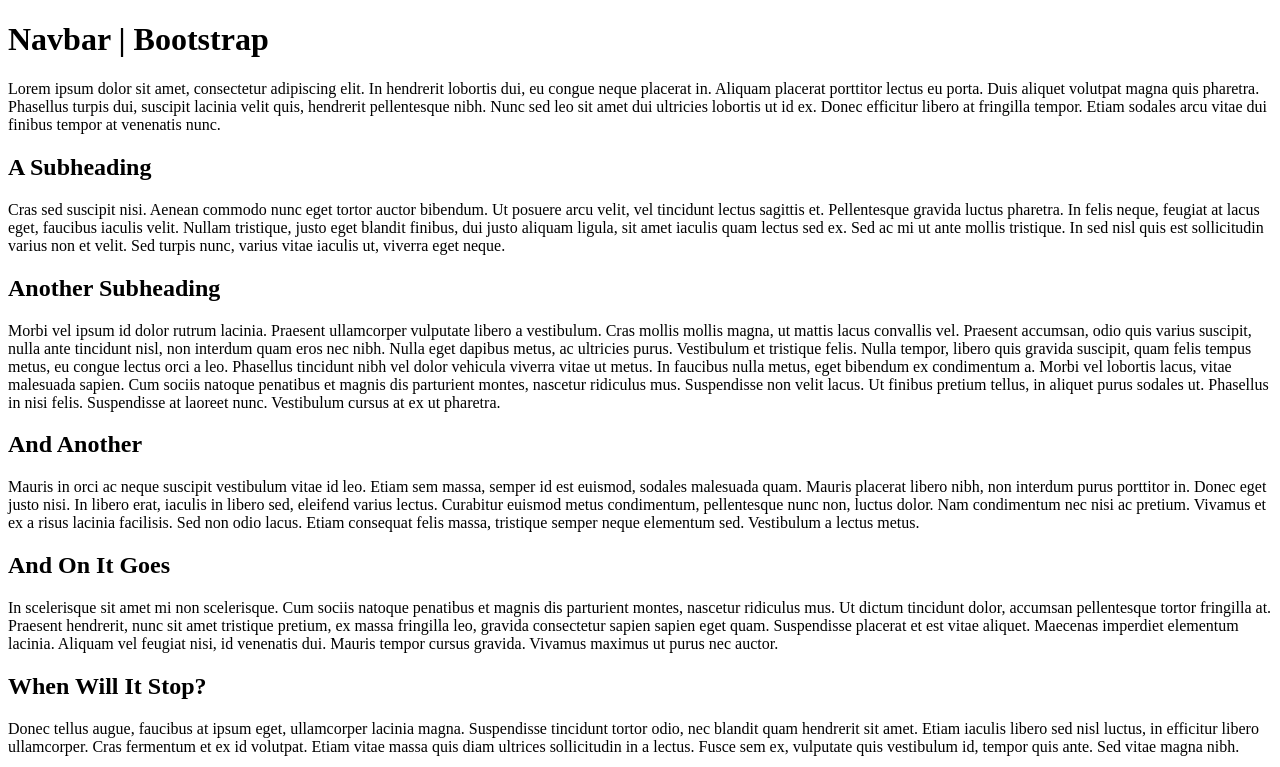
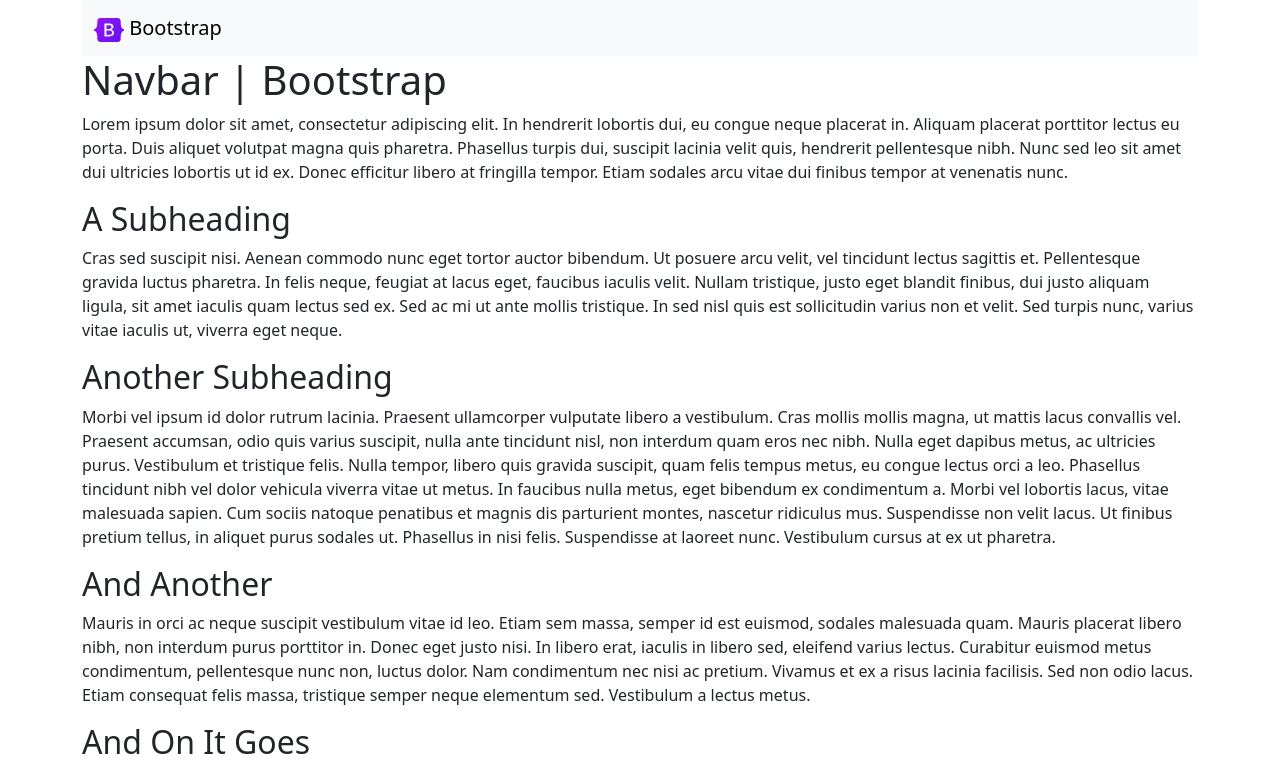
Before and after one commit to smccrindle/comp2081, a plain HTML site: page lesson-6/index.html in a window 1280 px wide. Shown: the top 767 px of the page. Drawn offline with nearby package versions, Linux system fonts and the light colour scheme.

Commit message:
index.html completed by first break

```diff
--- a/lesson-6/index.html
+++ b/lesson-6/index.html
@@ -6,15 +6,23 @@
 		<title>Navbar | Bootstrap</title>
 		<!-- Bootstrap -->
 		<!-- STEP 1: Link to the Bootstrap CSS using a Content Distribution Network (CDN) -->
-
+		<link href="https://cdn.jsdelivr.net/npm/bootstrap@5.3.2/dist/css/bootstrap.min.css" rel="stylesheet" integrity="sha384-T3c6CoIi6uLrA9TneNEoa7RxnatzjcDSCmG1MXxSR1GAsXEV/Dwwykc2MPK8M2HN" crossorigin="anonymous">
 		<!-- STEP 16: Link to your custom styles, then open the CSS file in your code editor to add padding or margin to the MAIN element -->
 		<link href="css/custom.css" rel="stylesheet">
 	</head>
 	<body>
 <!-- STEP 3: Build a fluid or a fixed-width container for proper alignment and padding of content-->
-
+		<div class="container">
 <!-- STEP 4: Build out your basic page-level containers, HEADER, MAIN, FOOTER,and add an H1 inside the HEADER to begin the document outline -->
-
+			<header>
+				<nav class="navbar bg-body-tertiary">
+					<div class="container-fluid">
+						<a href="#" class="navbar-brand">
+							<img src="img/bootstrap-logo.svg" alt="Logo" width="30" height="24" class="d-inline-block"> Bootstrap
+						</a>
+					</div><!-- .container-fluid -->
+				</nav>
+			</header>
 <!-- STEP 5: Build out a NAV element with the classes .navbar - add .navbar-light, and .bg-light to set the text and background colors - include role="navigation" for accessibilty -->
 <!-- STEP 6: Construct the branding image and text using .navbar-brand with an A element and .d-inline-block, and .align-top with an img element (point the src to img/bootstrap-solid.svg) -->
 <!-- STEP 7: Include a series of navigation links using a UL element (right after the branding), contained by a DIV -->
@@ -32,6 +40,8 @@
 <!-- STEP 19: Change colors by setting text and background-color on the parent NAV element (.navbar-dark for light-colored text and .bg-dark for the black background theme color) -->
 <!-- STEP 20: Add a custom color to the background of the Navbar (remove the .bg-dark) -->
 <!-- STEP 21: Explore the new Offcanvas navbar! -->
+			</header>
+			<main>
 				<h1>Navbar | Bootstrap</h1>
 				<p>Lorem ipsum dolor sit amet, consectetur adipiscing elit. In hendrerit lobortis dui, eu congue neque placerat in. Aliquam placerat porttitor lectus eu porta. Duis aliquet volutpat magna quis pharetra. Phasellus turpis dui, suscipit lacinia velit quis, hendrerit pellentesque nibh. Nunc sed leo sit amet dui ultricies lobortis ut id ex. Donec efficitur libero at fringilla tempor. Etiam sodales arcu vitae dui finibus tempor at venenatis nunc.</p>
 
@@ -61,11 +71,12 @@
 
 				<h2>…At Last</h2>
 				<p>Aenean felis libero, bibendum sed nunc sit amet, volutpat mattis arcu. Nunc pellentesque ac neque vel iaculis. Cras eget interdum sapien, dictum malesuada arcu. Morbi imperdiet auctor nibh id egestas. Nunc quis luctus diam. Nunc lectus orci, congue a erat sagittis, malesuada blandit nunc. Nulla ornare sem ut sagittis dignissim. Donec maximus, tellus vel maximus varius, turpis ante ultrices urna, non tincidunt velit magna non turpis.</p>
-
-				<p><small>Learn more about the <a href="https://getbootstrap.com/docs/5.2/components/navbar/" title="View the Bootstrap documentation for the Navbar Component">Bootstrap Navbar Component</a>.</small>
-
+			</main>
+			<footer>
+				<p><small>Learn more about the <a href="https://getbootstrap.com/docs/5.2/components/navbar/" title="View the Bootstrap documentation for the Navbar Component">Bootstrap Navbar Component</a>.</small></p>
+			</footer>
+		</div><!-- .container -->
 		<!-- STEP 2: Attach the supporting JavaScript Libraries -->
-
-
+		<script src="https://cdn.jsdelivr.net/npm/bootstrap@5.3.2/dist/js/bootstrap.bundle.min.js" integrity="sha384-C6RzsynM9kWDrMNeT87bh95OGNyZPhcTNXj1NW7RuBCsyN/o0jlpcV8Qyq46cDfL" crossorigin="anonymous"></script>
 	</body>
 </html>
```
